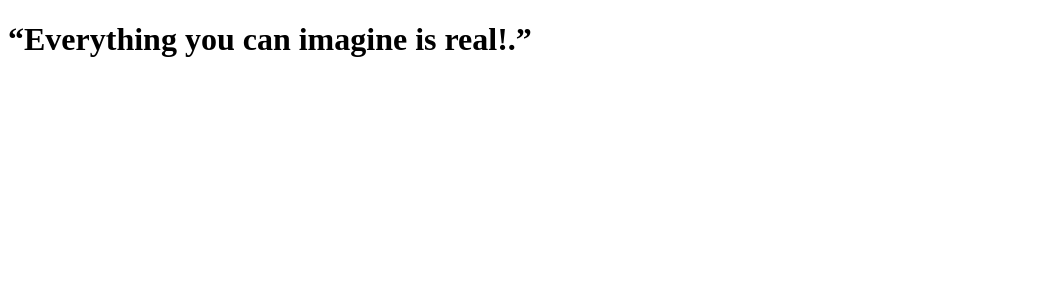
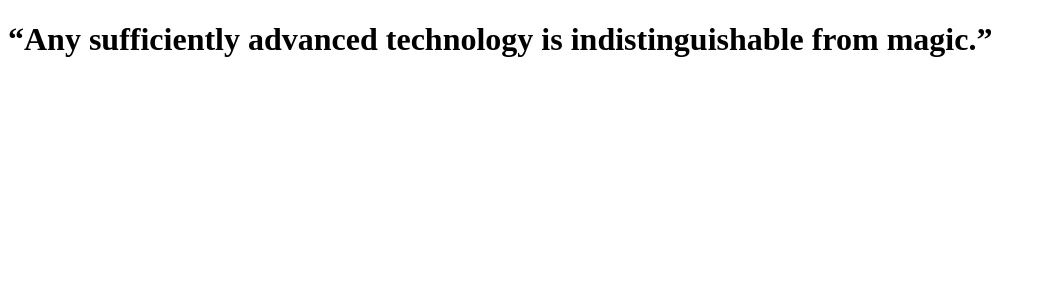
Before and after one commit to wfuregatti/clone-tabnews, a Next.js app: page / in a window 1280 px wide. Shown: the top 300 px of the page, without its empty margins (0-1045 px from the left). Built offline with nearby package versions, Linux system fonts and the light colour scheme.

Commit message:
New quote index js

```diff
--- a/pages/index.js
+++ b/pages/index.js
@@ -1,5 +1,5 @@
 function Home() {
-    return <h1>“Everything you can imagine is real!.”</h1>
+    return <h1>“Any sufficiently advanced technology is indistinguishable from magic.”</h1>
 }
 
 export default Home;
```
